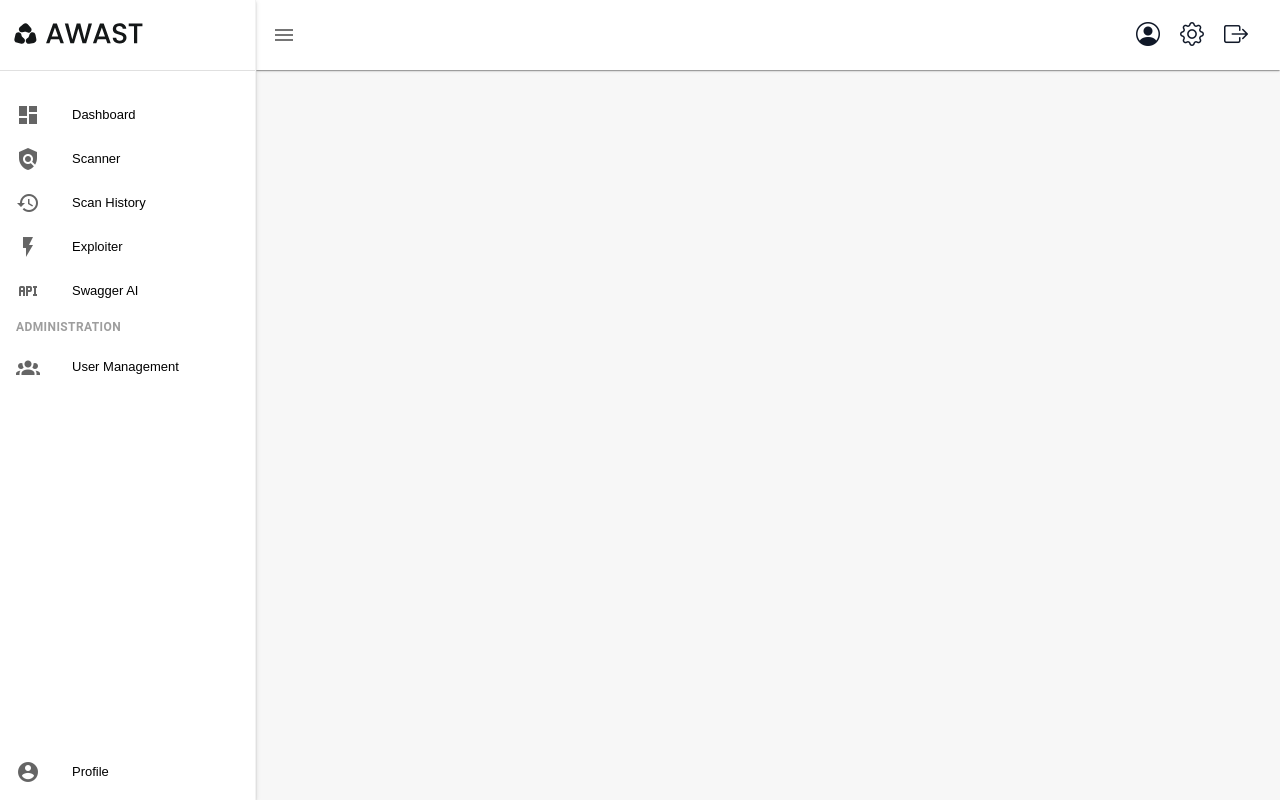
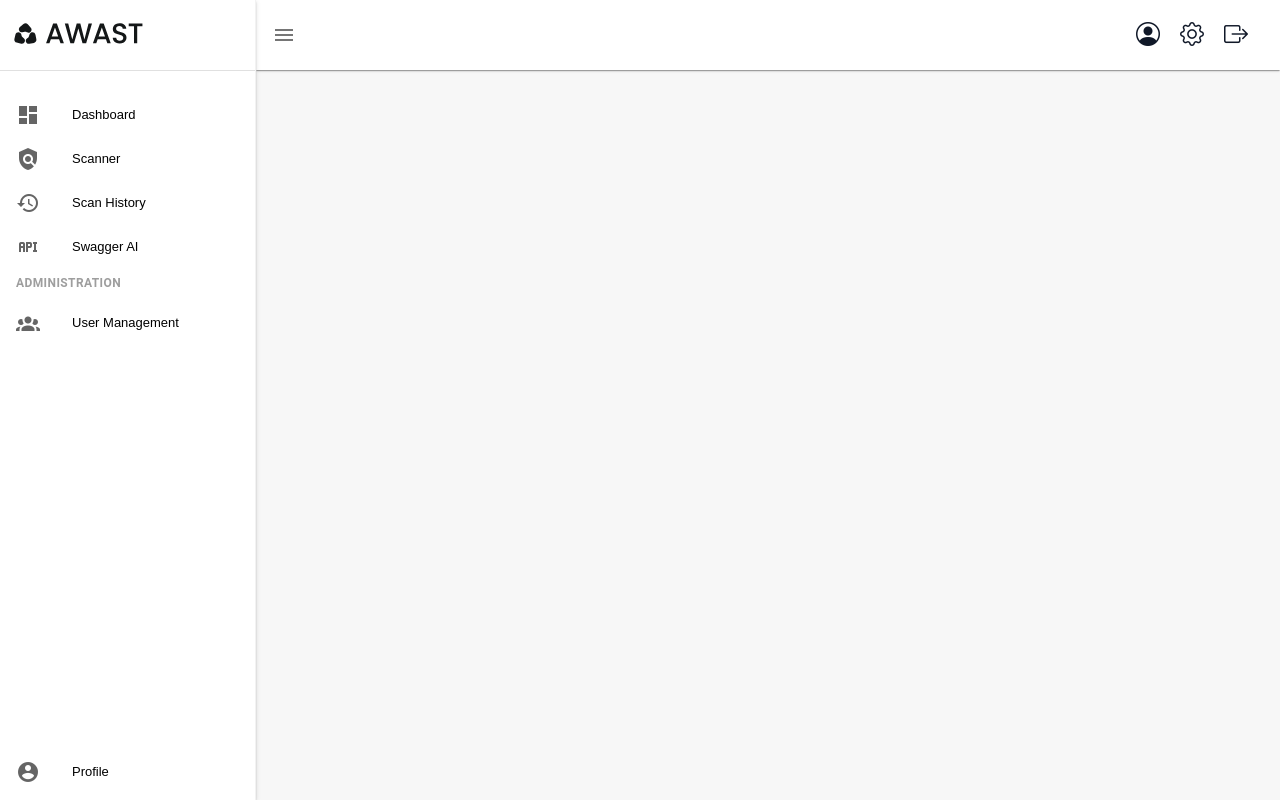
Before and after one commit to MikoBN1/AWAST_Diploma, a Vue app in the folder client/awast-front/: page / in a window 1280 px wide. Built offline with nearby package versions, Linux system fonts and the light colour scheme; no server answers; a web font is replaced by a local one.

Commit message:
fix: removed exploiter route

```diff
--- a/client/awast-front/src/components/layout/NavigationSidebar.vue
+++ b/client/awast-front/src/components/layout/NavigationSidebar.vue
@@ -32,7 +32,6 @@ const layoutStore = useLayoutStore();
       <v-list-item prepend-icon="mdi-view-dashboard" title="Dashboard" value="dashboard" to="/dashboard" active-color="primary" rounded="lg"></v-list-item>
       <v-list-item prepend-icon="mdi-shield-search" title="Scanner" value="scanner" to="/scanner" active-color="primary" rounded="lg"></v-list-item>
       <v-list-item prepend-icon="mdi-history" title="Scan History" value="history" to="/scanner/history" active-color="primary" rounded="lg"></v-list-item>
-      <v-list-item prepend-icon="mdi-flash" title="Exploiter" value="exploiter" to="/exploiter" active-color="primary" rounded="lg"></v-list-item>
       <v-list-item prepend-icon="mdi-api" title="Swagger AI" value="swagger" to="/swagger-analysis" active-color="primary" rounded="lg"></v-list-item>
 
       <v-list-subheader v-if="!layoutStore.rail" class="text-caption text-uppercase font-weight-bold text-grey">Administration</v-list-subheader>
--- a/client/awast-front/src/router/index.ts
+++ b/client/awast-front/src/router/index.ts
@@ -26,12 +26,6 @@ const router = createRouter({
             path: '/scanner',
             name: 'scanner',
             component: ScannerView,
-            meta: { hideHeader: false }
-        },
-        {
-            path: '/exploiter',
-            name: 'exploiter',
-            component: () => import('../views/ExploiterView.vue'),
             meta: { hideHeader: false }
         },
         {
```
